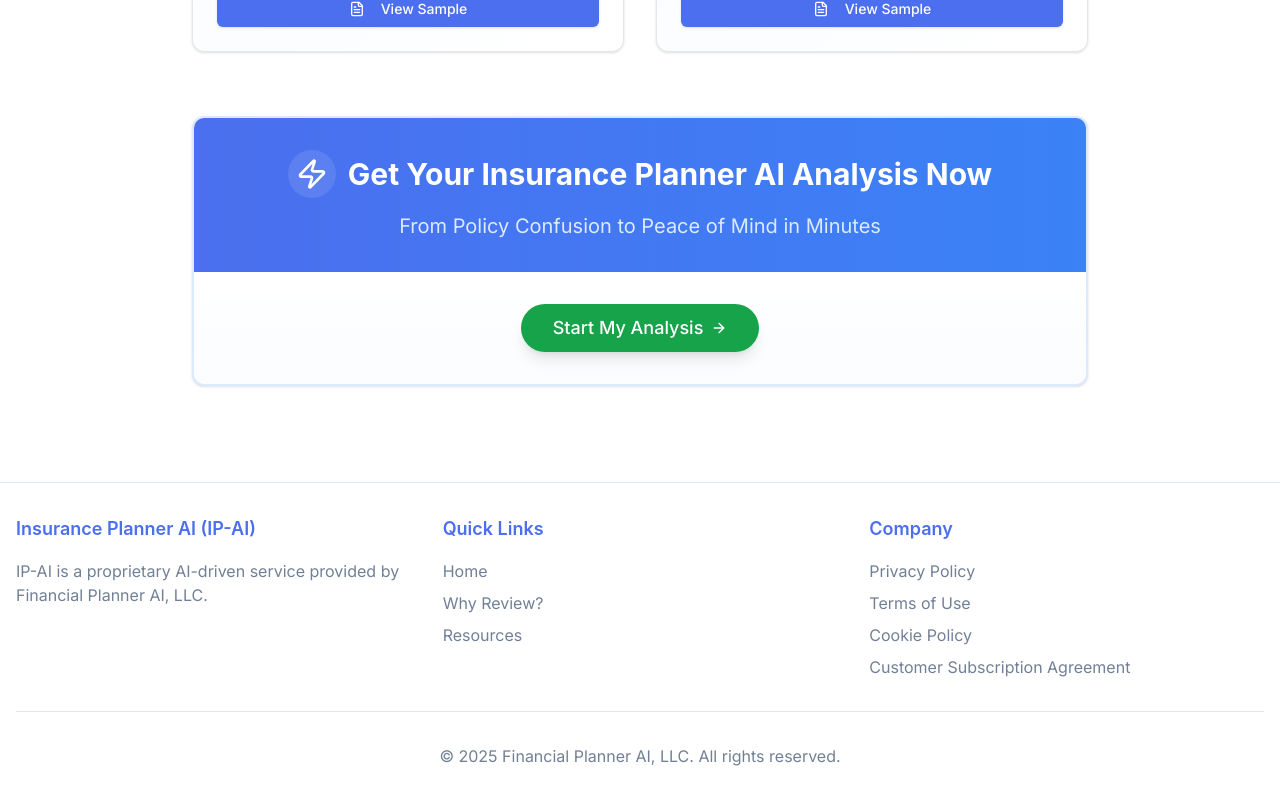
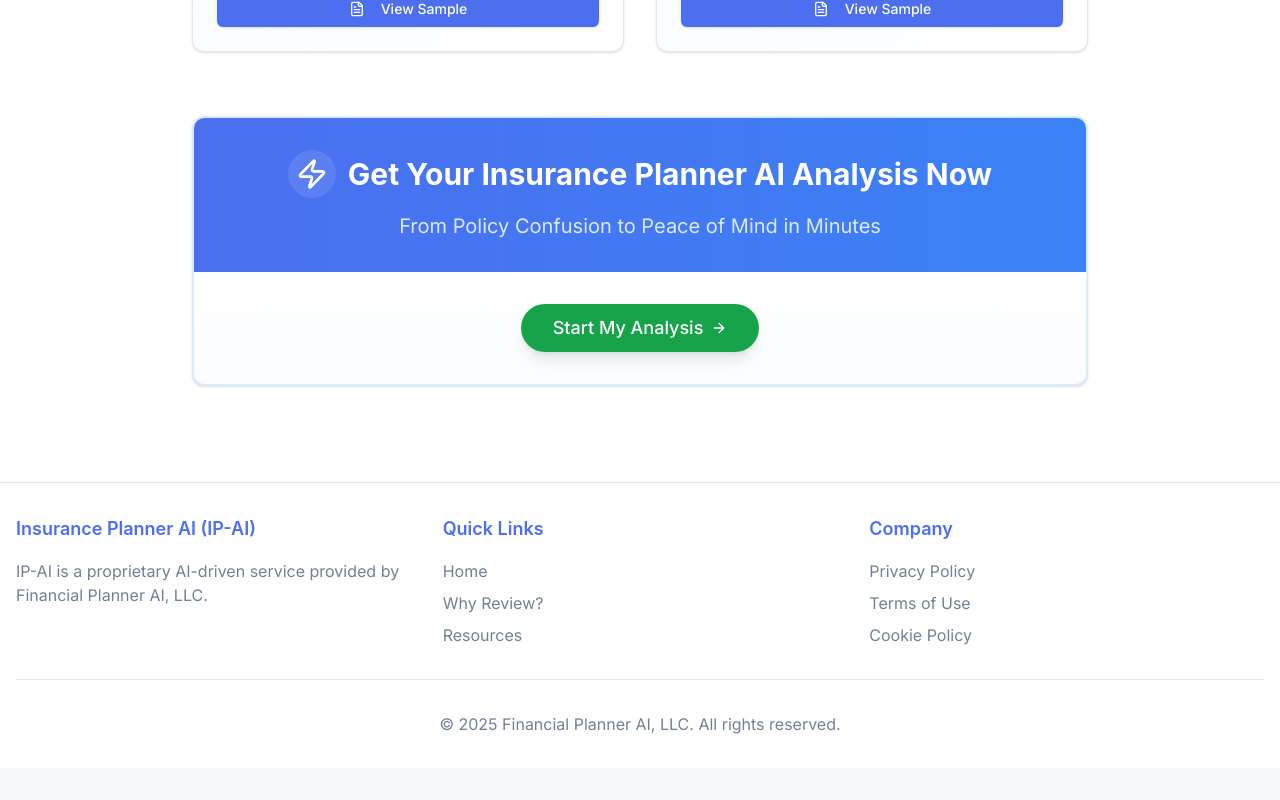
Before and after one commit to itsgabeover/dashboard-copy, a Next.js app: page / in a window 1280 px wide. Shown: the part 3173-3973 px from the top of the page. After the commit the page ends 3941 px from the top, so only its background shows below. Built offline with nearby package versions, Linux system fonts and the light colour scheme; no server answers.

Commit message:
Update Footer.tsx

```diff
--- a/components/Footer.tsx
+++ b/components/Footer.tsx
@@ -15,7 +15,6 @@ export function Footer() {
               IP-AI is a proprietary AI-driven service provided by Financial Planner AI, LLC.
             </p>
           </div>
-
           {/* Quick Links */}
           <div className="text-center md:text-left">
             <h3 className="text-lg font-semibold text-[#4B6FEE] mb-3 md:mb-4">
@@ -48,7 +47,6 @@ export function Footer() {
               </li>
             </ul>
           </div>
-
           {/* Company Links */}
           <div className="text-center md:text-left">
             <h3 className="text-lg font-semibold text-[#4B6FEE] mb-3 md:mb-4">
@@ -79,18 +77,9 @@ export function Footer() {
                   Cookie Policy
                 </Link>
               </li>
-              <li>
-                <Link
-                  href="/trust"
-                  className="text-text-light hover:text-text block py-2 md:py-0"
-                >
-                  Customer Subscription Agreement
-                </Link>
-              </li>
             </ul>
           </div>
         </div>
-
         <div className="mt-6 pt-6 md:mt-8 md:pt-8 border-t border-border text-center">
           <p className="text-text-light text-sm md:text-base">
             © {new Date().getFullYear()} Financial Planner AI, LLC. All rights reserved.
```
